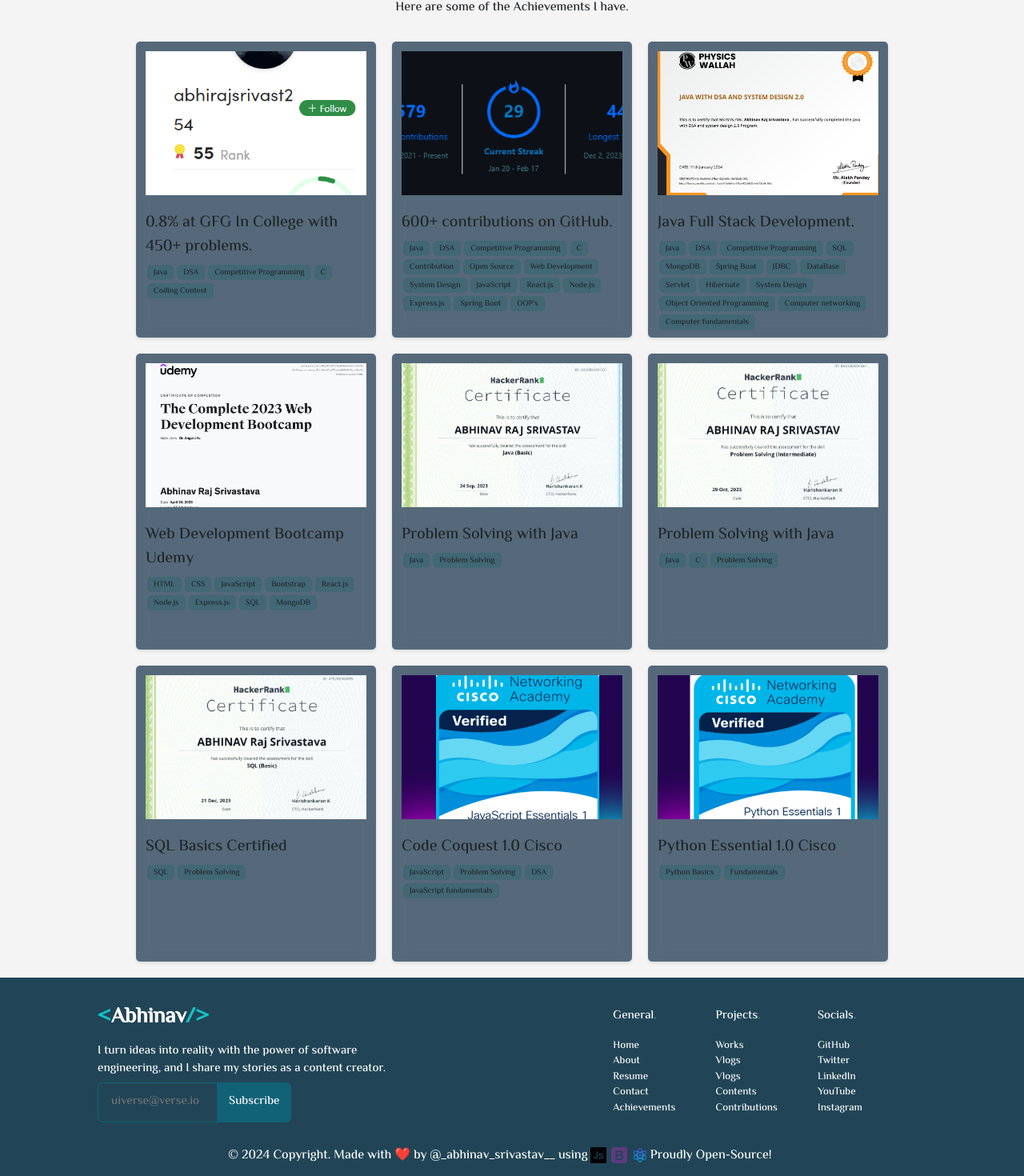
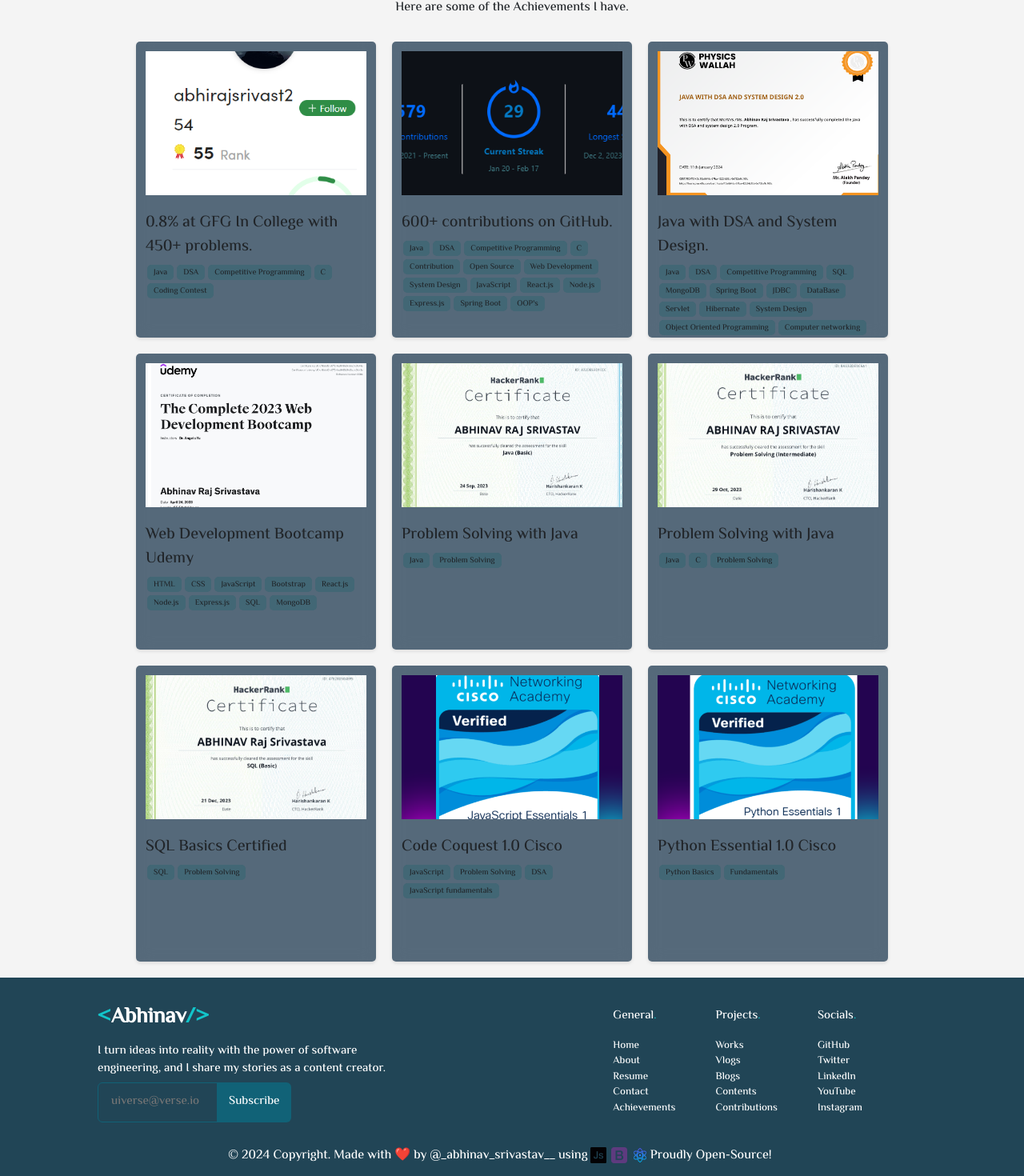
Before and after one commit to Abhinavrajsrivastav/AbhainavSrivastav, a React (Create React App) app: page /Achievements in a window 1280 px wide. Shown: the part 162-1632 px from the top of the page at 80% size. Built offline with nearby package versions, Linux system fonts and the light colour scheme.

Commit message:
21-02-2024-001

```diff
--- a/src/Components/Achivements/Achivements.jsx
+++ b/src/Components/Achivements/Achivements.jsx
@@ -31,7 +31,7 @@ const Achivements = () => {
           <AchivementsCard
             src={"./images/Achivements/Java_Pw.png"}
             gitHub={""}
-            name={"Java Full Stack Development."}
+            name={"Java with DSA and System Design."}
             about={""}
             link={"https://learn.pwskills.com/certificate/15a6646c-67ba-4222-b36b-0e732e9c100c"}
             techs={["Java", "DSA", "Competitive Programming", "SQL", "MongoDB", "Spring Boot", "JDBC","DataBase", "Servlet", "Hibernate", "System Design","Object Oriented Programming","Computer networking","Computer fundamentals"]}
--- a/src/Components/Footter/Fotter.js
+++ b/src/Components/Footter/Fotter.js
@@ -34,7 +34,7 @@ const Fotter = () => {
                         <p>Projects<span style={{color: 'rgb(18, 197, 202)'}}>.</span></p>
                         <a href="/">Works</a>
                         <a href="/Vlogs">Vlogs</a>
-                        <a href="/open-sources">Vlogs</a>
+                        <a href="/open-sources">Blogs</a>
                         <a href="/content-creation">Contents</a>
                         <a href="/blogs">Contributions</a>
                     </div>
--- a/src/Components/Vlogs/Vlogs.jsx
+++ b/src/Components/Vlogs/Vlogs.jsx
@@ -18,7 +18,7 @@ const Work = ({
       <div className="Vlog-Cards">
         <Card src={"./images/Vlogs/parcing.png"} name={"Parcing in programming"} about={"Parcing in programming is process of analyzing and interpreting structured or semi-structured data"} link={"https://qr.ae/pKfRU6"} vlogImg={"./images/Vlogs/quara.png"}/>
         <Card src={"./images/Vlogs/chandrayaan3.jpg"} name={"What is Chadrayaan-3?"} about={""} link={"https://qr.ae/ps7o2C"} vlogImg={"./images/Vlogs/quara.png"}/>
-        <Card src={"./images/Vlogs/Vlog3.png"} name={"Wnat the point we see?"} about={""} link={"https://qr.ae/ps7oAc"}/>
+        <Card src={"./images/Vlogs/Vlog3.png"} name={"Wnat the point we see?"} about={""} link={"https://qr.ae/ps7oAc"} vlogImg={"./images/Vlogs/quara.png"}/>
       </div>
 
       </div>
```
